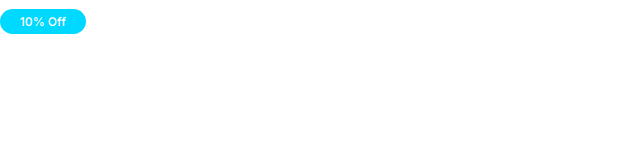
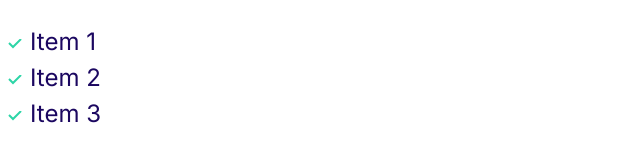
Before and after one commit to Darmen26/Jsk, a plain HTML site: page index.HTML in a window 1280 px wide. Shown: the whole page, without its empty margins (0-640 px from the left). Drawn offline with Linux system fonts and the light colour scheme.

Commit message:
List Making

```diff
--- a/CSS/Styles.css
+++ b/CSS/Styles.css
@@ -107,3 +107,29 @@ a{
         font-size: 1.2rem;
     }
 }
+/*List*/
+.list{
+    list-style: none;
+    padding-left: 0;
+    color: var(--color-heading);
+}
+.line--inline .line__item {
+display: inline-block;
+margin-right: 2rem;
+}
+.list--tick{
+    list-style-image: url(../Images/tick.svg);
+    padding-left: 3rem;
+
+}
+
+.list--tick .list--item{
+    padding-left: 0.5rem;
+    margin-bottom: 1 rem;
+}
+
+@media screen and (min-width:1024px) {
+    .list--tick .list--item{
+        padding: 0;
+    }
+}
--- a/index.HTML
+++ b/index.HTML
@@ -15,6 +15,10 @@
     <title>Document</title>
   </head>
   <body>
-    <span class="badge badge--secondary badge--small">10% Off</div>
+    <ul class="list list--tick">
+      <li class="line__item">Item 1</li>
+      <li class="line__item">Item 2</li>
+      <li class="line__item">Item 3</li>
+    </ul>
   </body>
 </html>
```
Also changed, not shown: Components/list.html (added, +5 -0 lines), Images/tick.svg (added).
